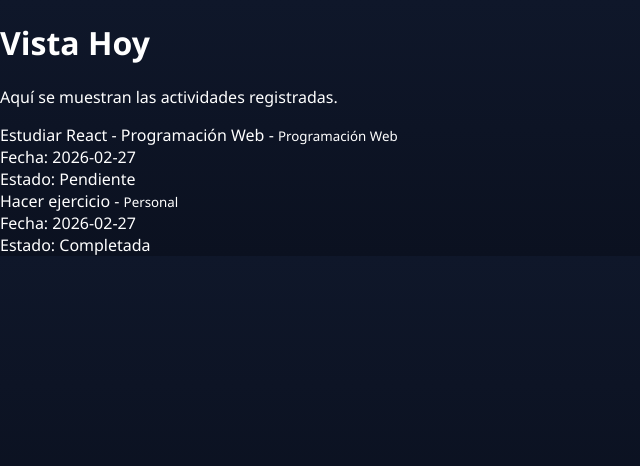
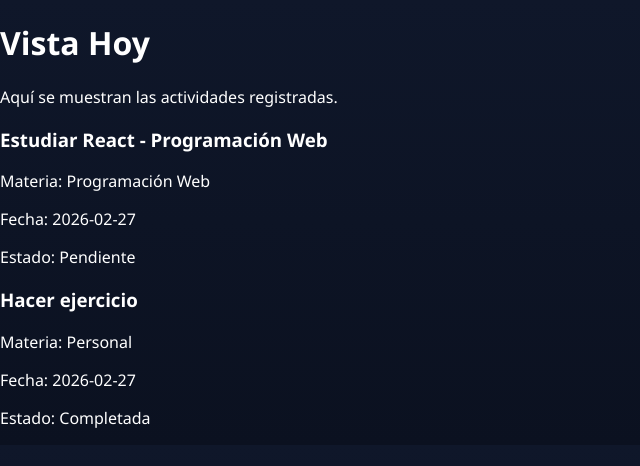
Before and after one commit to mariaescalona-blip/miniproyecto1, a React (Vite) app in the folder Frontend/: page / in a window 1280 px wide. Shown: the top 466 px of the page, without its empty margins (0-640 px from the left). Built offline with nearby package versions, Linux system fonts and the light colour scheme.

Commit message:
Update ActivityCard.jsx

```diff
--- a/Frontend/src/components/ActivityCard.jsx
+++ b/Frontend/src/components/ActivityCard.jsx
@@ -1,11 +1,30 @@
-import React from 'react'
+/*
+Componente visual que representa
+una actividad individual.
+*/
+
+import React from "react";
 
 export default function ActivityCard({ activity }) {
+
   return (
+
     <div className="card">
-      <div className="activity-title">{activity.title} - <small style={{fontWeight:400}}>{activity.subject}</small></div>
-      <div className="meta">Fecha: {activity.date}</div>
-      <div className="meta">Estado: {activity.status}</div>
+
+      {/* Título de la actividad */}
+      <h3>{activity.title}</h3>
+
+      {/* Materia asociada */}
+      <p>Materia: {activity.subject}</p>
+
+      {/* Fecha de entrega */}
+      <p>Fecha: {activity.date}</p>
+
+      {/* Estado de la actividad */}
+      <p>Estado: {activity.status}</p>
+
     </div>
-  )
+
+  );
+
 }
```
